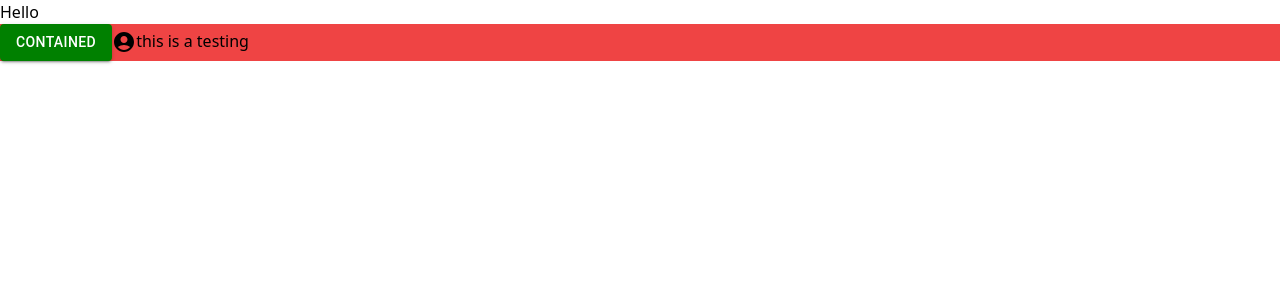
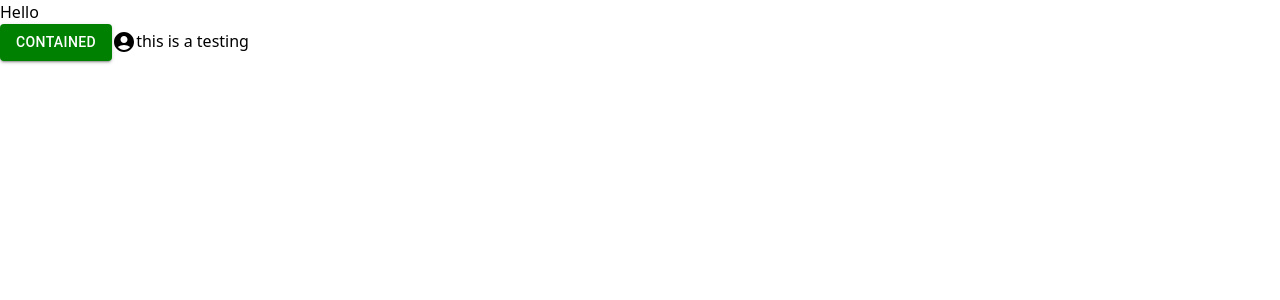
Before and after one commit to moofazzel/Food-delivery-web-app, a React (Vite) app in the folder client/: page / in a window 1280 px wide. Shown: the top 300 px of the page. Built offline with nearby package versions, Linux system fonts and the light colour scheme.

Commit message:
tailwind config modified

```diff
--- a/client/tailwind.config.js
+++ b/client/tailwind.config.js
@@ -1,8 +1,41 @@
 /** @type {import('tailwindcss').Config} */
-export default {
-  content: ['./index.html', './src/**/*.{js,ts,jsx,tsx}'],
+module.exports = {
+  content: [
+    "./src/**/*.{js,jsx,ts,tsx}",
+
+
+  ],
   theme: {
     extend: {},
+    screens: {
+      xs: '480px',
+      sm: '768px',
+      md: '992px',
+      lg: '1024px',
+      xl: '1440px',
+    },
+    container: {
+      center: true,
+    },
+    listStyleType: {
+      none: 'none',
+      disc: 'disc',
+      decimal: 'decimal',
+      square: 'square',
+      roman: 'upper-roman',
+    }
+    ,
+
+    colors: {
+      primaryCol: "#DA3C3C",
+      secondaryCol: "#C13030",
+      textCol: "#191919"
+
+
+    },
   },
+
   plugins: [],
-};
+
+
+}
```
